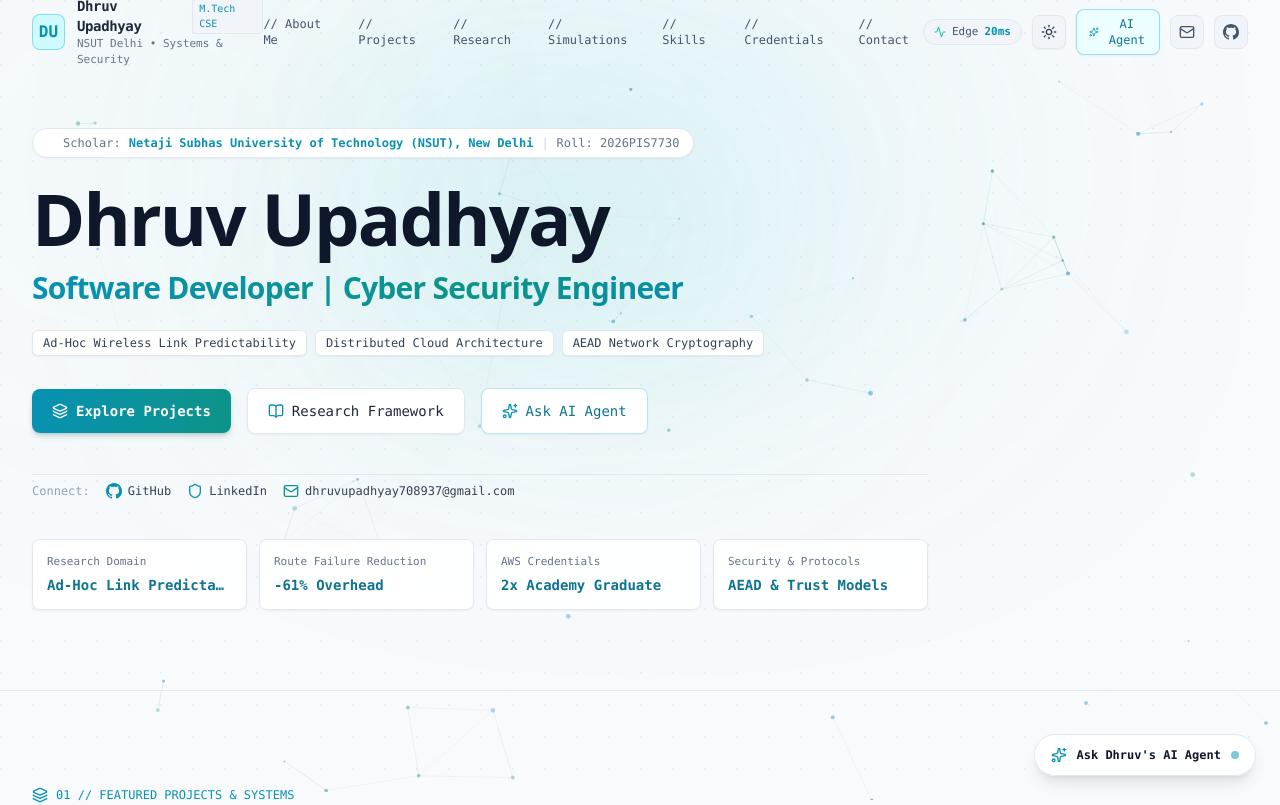
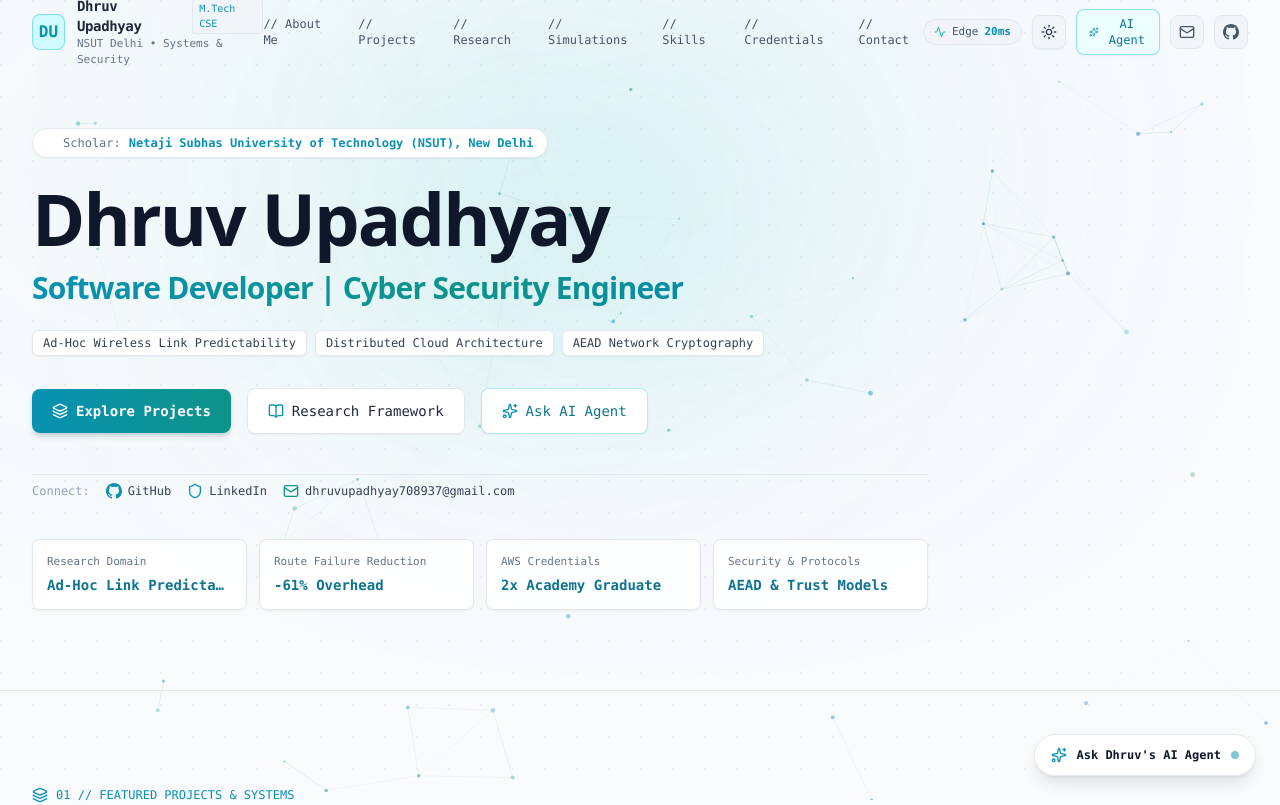
Before and after one commit to Dhruvdev-Codes/portfolio, a Next.js app: page / in a window 1280 px wide. Shown: the top 805 px of the page. Built offline with nearby package versions, Linux system fonts and the light colour scheme.

Commit message:
refactor: remove student roll number across all files and knowledge base

```diff
--- a/data/knowledge.json
+++ b/data/knowledge.json
@@ -3,7 +3,7 @@
     "id": "profile-bio",
     "category": "biography",
     "title": "Dhruv Upadhyay - M.Tech CSE Profile Overview",
-    "content": "Dhruv Upadhyay is a Computer Science & Engineering scholar pursuing M.Tech in CSE (Specialization in Information Security & Wireless Systems) at Netaji Subhas University of Technology (NSUT), New Delhi (Roll: 2026PIS7730). He graduated with B.Tech in CSE from Acropolis Institute of Technology and Research (AITR), Indore (2021-2025). He specializes in ad-hoc network link predictability, distributed systems, web engineering, and cloud architecture. Email: dhruvupadhyay708937@gmail.com / dhruv.upadhyay.pg26@nsut.ac.in | Phone: +91 7489221051 | GitHub: github.com/Dhruvdev-Codes."
+    "content": "Dhruv Upadhyay is a Computer Science & Engineering scholar pursuing M.Tech in CSE (Specialization in Information Security & Wireless Systems) at Netaji Subhas University of Technology (NSUT), New Delhi. He graduated with B.Tech in CSE from Acropolis Institute of Technology and Research (AITR), Indore (2021-2025). He specializes in ad-hoc network link predictability, distributed systems, web engineering, and cloud architecture. Email: dhruvupadhyay708937@gmail.com / dhruv.upadhyay.pg26@nsut.ac.in | Phone: +91 7489221051 | GitHub: github.com/Dhruvdev-Codes."
   },
   {
     "id": "research-adhoc-paper",
--- a/src/components/Hero.tsx
+++ b/src/components/Hero.tsx
@@ -22,8 +22,6 @@ export function Hero({ onOpenTerminal }: HeroProps) {
             <span className="w-2 h-2 rounded-full bg-cyan-500 dark:bg-cyan-400 animate-ping" />
             <span className="text-slate-500 dark:text-slate-400">Scholar:</span>
             <span className="text-cyan-600 dark:text-cyan-400 font-semibold">{PROFILE_DATA.institution}</span>
-            <span className="text-slate-300 dark:text-[#2a374f] hidden sm:inline">|</span>
-            <span className="text-slate-500 dark:text-slate-400 font-mono hidden sm:inline">Roll: {PROFILE_DATA.rollNo}</span>
           </div>
 
           {/* Clean, Large Bold Heading */}
--- a/src/data/profile.ts
+++ b/src/data/profile.ts
@@ -15,7 +15,6 @@ export const PROFILE_DATA = {
   specialization: "Information Security, Ad-Hoc Networks & Systems",
   institution: "Netaji Subhas University of Technology (NSUT), New Delhi",
   previousInstitution: "Acropolis Institute of Technology and Research (AITR), Indore",
-  rollNo: "2026PIS7730",
   email: "dhruvupadhyay708937@gmail.com",
   academicEmail: "dhruv.upadhyay.pg26@nsut.ac.in",
   phone: "+91 7489221051",
--- a/src/lib/rag-helper.ts
+++ b/src/lib/rag-helper.ts
@@ -181,7 +181,7 @@ export function generateLocalRAGResponse(query: string, context: string): string
     q.includes("mtech") ||
     q.includes("btech")
   ) {
-    return "Dhruv's academic background includes:\n\n• Master of Technology (M.Tech) in Computer Science & Engineering (Information Security)\n  Netaji Subhas University of Technology (NSUT), New Delhi (2024 – 2026)\n  Roll Number: 2026PIS7730\n  Key Focus: Wireless Systems Security, Cryptography, Distributed Systems, Cloud Architecture.\n\n• Bachelor of Technology (B.Tech) in Computer Science & Engineering\n  Acropolis Institute of Technology and Research (AITR), Indore (2021 – 2025)\n  Solid foundations in Data Structures, OS Internals, Networking, and Database Systems.";
+    return "Dhruv's academic background includes:\n\n• Master of Technology (M.Tech) in Computer Science & Engineering (Information Security)\n  Netaji Subhas University of Technology (NSUT), New Delhi (2024 – 2026)\n  Key Focus: Wireless Systems Security, Cryptography, Distributed Systems, Cloud Architecture.\n\n• Bachelor of Technology (B.Tech) in Computer Science & Engineering\n  Acropolis Institute of Technology and Research (AITR), Indore (2021 – 2025)\n  Solid foundations in Data Structures, OS Internals, Networking, and Database Systems.";
   }
 
   // 8. General About Dhruv
```
